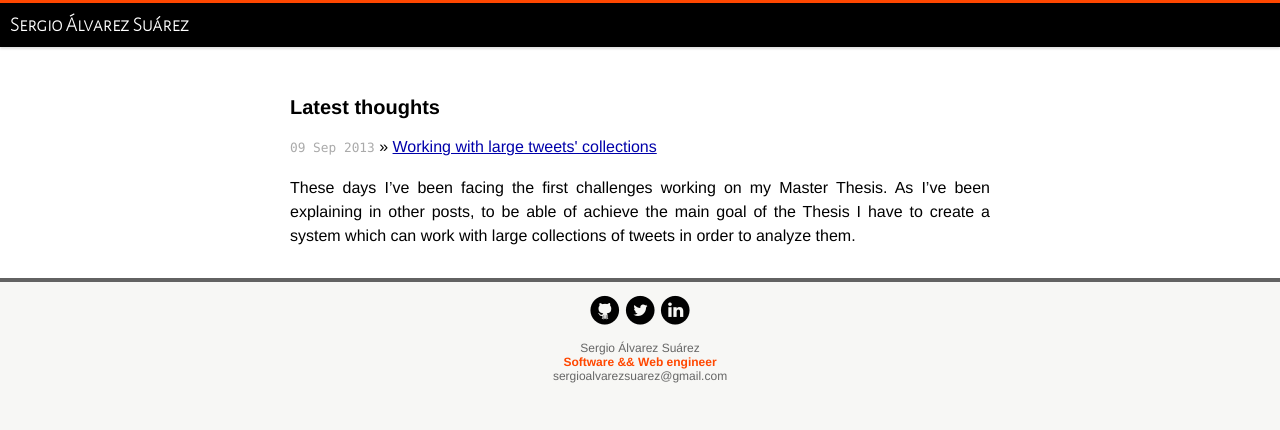
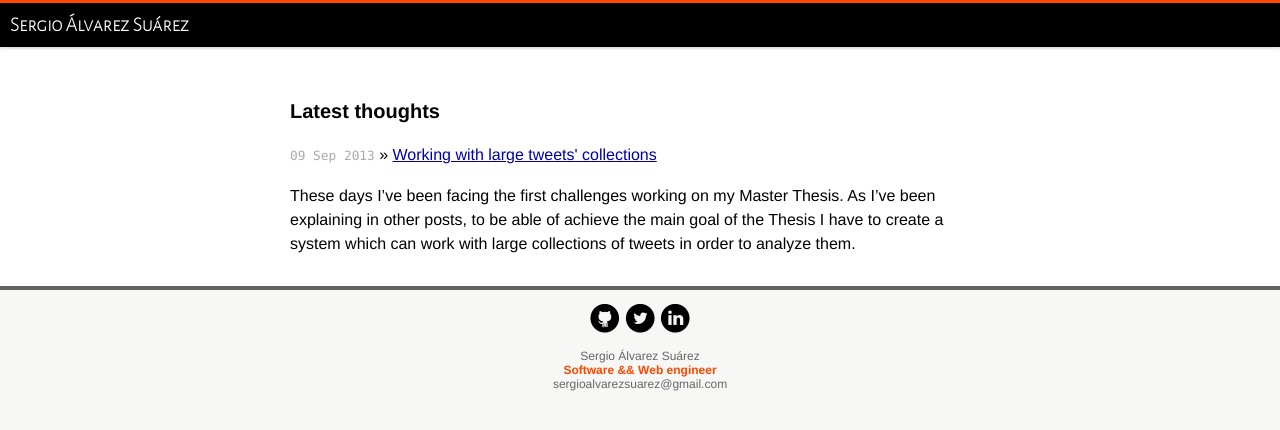
Before and after one commit to sergioalvz/sergioalvz.github.io, a Jekyll site: the page built from index.html, in a window 1280 px wide. Shown: the top 430 px of the page. Built offline with Jekyll 4.4.1, drawn with Linux system fonts in a browser that asks for light colours; Markdown is read by kramdown in place of the engine named in the settings.

Commit message:
Updating styles

```diff
--- a/_layouts/default.html
+++ b/_layouts/default.html
@@ -13,7 +13,7 @@
         <link rel="stylesheet" href="/css/main.css">
 
         <!-- Fonts -->
-        <link href='http://fonts.googleapis.com/css?family=Alegreya+Sans+SC:100,100italic' rel='stylesheet' type='text/css'>
+        <link href='http://fonts.googleapis.com/css?family=Alegreya+Sans+SC:100' rel='stylesheet' type='text/css'>
         <link href='http://fonts.googleapis.com/css?family=Oxygen:400,300,700' rel='stylesheet' type='text/css'>
 
         <script>
--- a/css/main.css
+++ b/css/main.css
@@ -97,9 +97,6 @@
 
   width: 80%;
   max-width: 700px;
-
-  text-align: justify;
-  line-height: 1.5em;
 }
 
 strong {
@@ -117,32 +114,20 @@
   width: 185px;
   margin: 0 auto;
   text-align: center;
-
 }
 
-footer .contact a {
-  color: #8085C1;
-}
 
-/* CLEAR BOTH */
-footer:after{
-  content: ".";
-  visibility: hidden;
-  display: block;
-  height: 0;
-  clear: left;
-}
+h2 { font-size: 2em; line-height: 1.5em; }
+h3 { font-size: 1.8em; color: #ff4700; text-decoration: underline; }
+
+.meta { font-size: 1.2em; }
 
 /*****************************************************************************/
 /*
 /* Posts
 /*
 /*****************************************************************************/
-
 .post { font-family: 'Oxygen', sans-serif; }
-
-h2 { font-size: 2em; line-height: 1em; }
-h3 { font-size: 1.8em; color: #ff4700; text-decoration: underline;}
 
 .post p, .post li {
   font-size: 1.6em;
```
